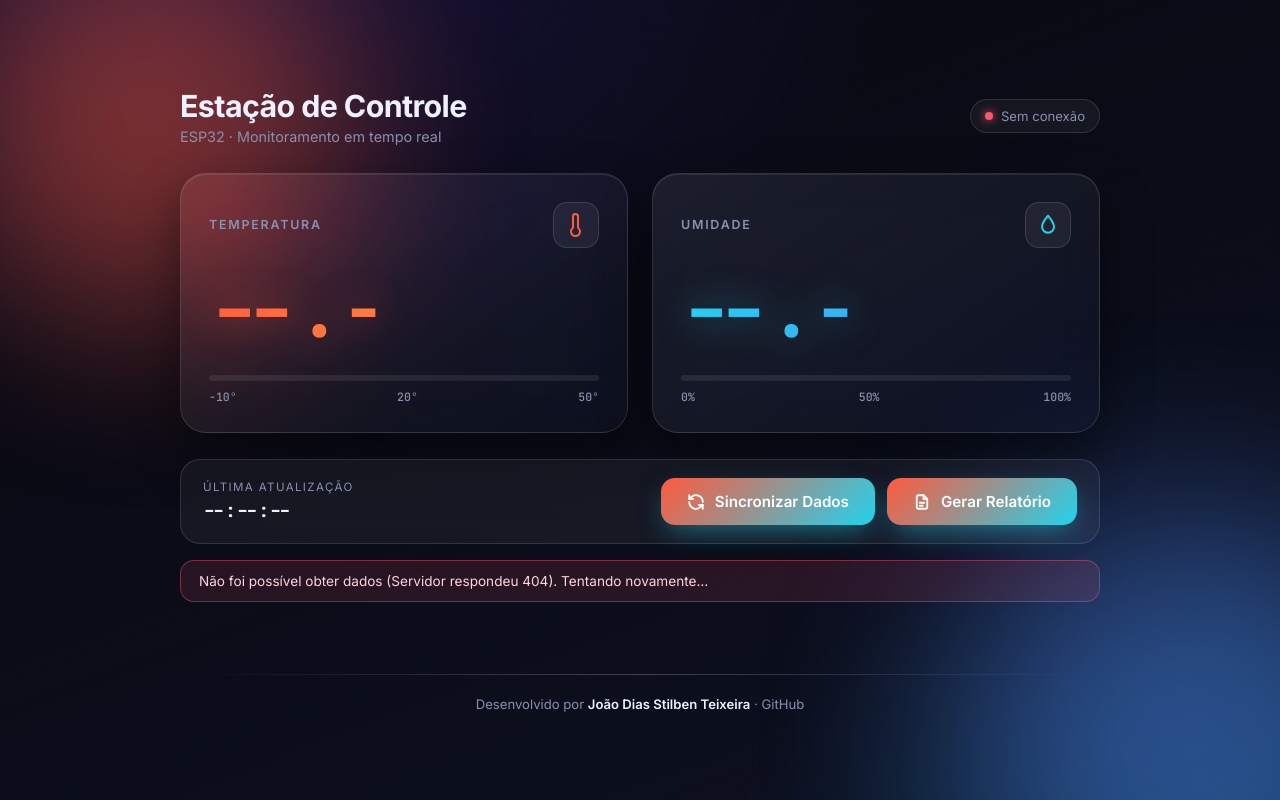
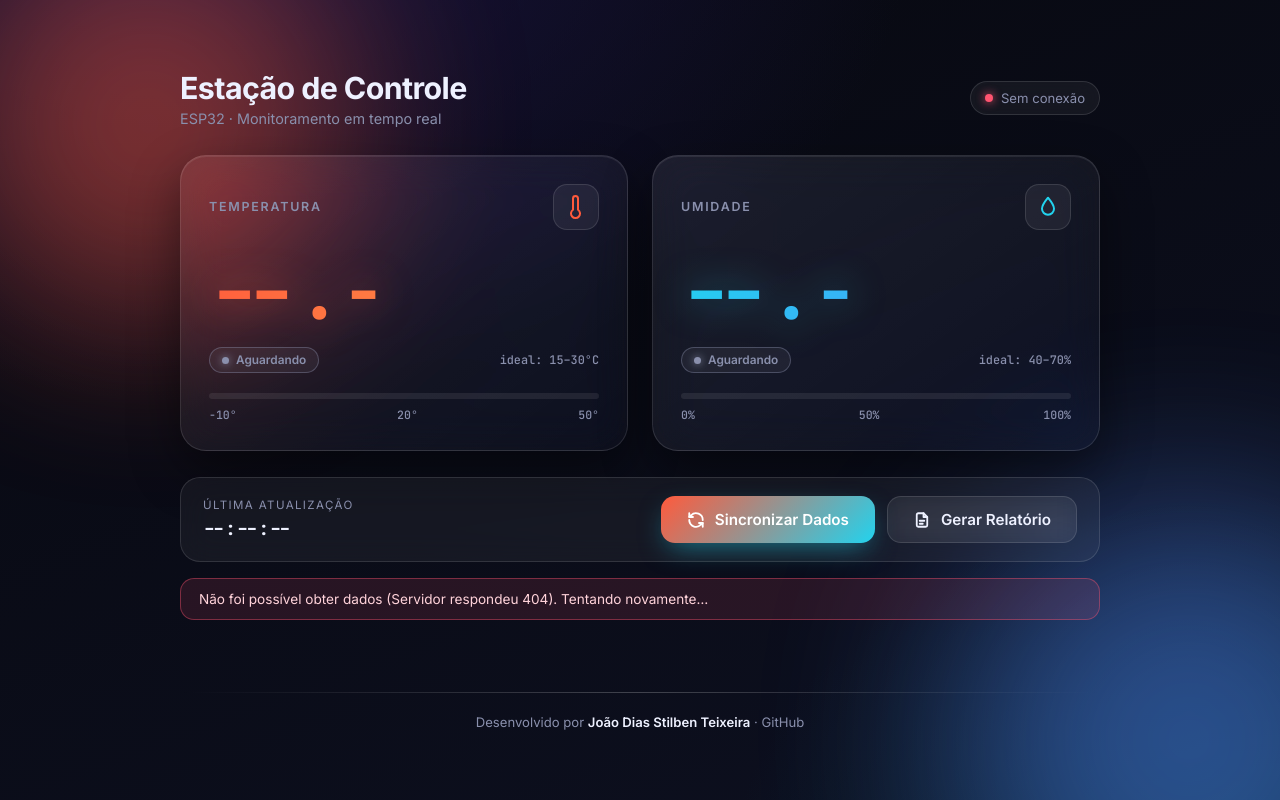
Before and after one commit to diasstilben/estacao-iot, a Flask app: page / in a window 1280 px wide. Run offline with Flask 3, Linux system fonts and the light colour scheme.

Commit message:
adiciona selos de estado, relatório e créditos ao dashboard

```diff
--- a/frontend/static/script.js
+++ b/frontend/static/script.js
@@ -6,9 +6,10 @@ const REFRESH_MS = 3000;            // atualização automática a cada 3 segund
 const TIMEOUT_MS = 2500;            // se o servidor não responder a tempo, conta como erro
 
 // Faixas consideradas "estáveis" no relatório (limites inclusivos)
+// "tags" = texto do selo em cada cartão: abaixo da faixa / dentro / acima
 const LIMITS = {
-  temp: { min: 15, max: 30, unit: "°C", name: "Temperatura" },
-  hum:  { min: 40, max: 70, unit: "%",  name: "Umidade" },
+  temp: { min: 15, max: 30, unit: "°C", name: "Temperatura", tags: { low: "Frio", ok: "Confortável", high: "Quente" } },
+  hum:  { min: 40, max: 70, unit: "%",  name: "Umidade",     tags: { low: "Seco", ok: "Confortável", high: "Úmido" } },
 };
 
 // Referências ao DOM
@@ -16,6 +17,9 @@ const $ = (id) => document.getElementById(id);
 const el = {
   tempValue: $("tempValue"), humValue: $("humValue"),
   tempBar: $("tempBar"),     humBar: $("humBar"),
+  tempCard: $("tempValue").closest(".card"), humCard: $("humValue").closest(".card"),
+  tempBadge: $("tempBadge"), humBadge: $("humBadge"),
+  tempHint: $("tempHint"),   humHint: $("humHint"),
   lastUpdate: $("lastUpdate"), lastDate: $("lastDate"),
   status: $("status"), statusText: $("statusText"),
   syncBtn: $("syncBtn"), syncLabel: $("syncLabel"),
@@ -63,11 +67,34 @@ function animateNumber(container, key, newValue) {
 const toPercent = (v, min, max) => Math.max(0, Math.min(100, ((v - min) / (max - min)) * 100));
 
 /* =========================================================
+   ESTADO DE CADA CARTÃO (selo + borda de alerta)
+   Compara o valor com a faixa em LIMITS (a mesma usada pelo
+   relatório): atualiza o texto/cor do selo e liga a classe
+   .out no cartão quando o valor está fora da faixa.
+   ========================================================= */
+function applyState(kind, card, badge, value) {
+  const verdict = evaluate(value, LIMITS[kind]);          // "ok" | "low" | "high"
+  badge.querySelector(".b-text").textContent = LIMITS[kind].tags[verdict];
+  badge.classList.remove("idle", "good", "bad");
+  badge.classList.add(verdict === "ok" ? "good" : "bad");
+  card.classList.toggle("out", verdict !== "ok");
+}
+
+// Texto "ideal: 15–30°C" sob cada número, gerado a partir de LIMITS (uma única fonte de verdade)
+for (const [kind, hint] of [["temp", el.tempHint], ["hum", el.humHint]]) {
+  const { min, max, unit } = LIMITS[kind];
+  hint.textContent = `ideal: ${min}–${max}${unit}`;
+}
+
+/* =========================================================
    ATUALIZAR A TELA COM OS DADOS RECEBIDOS
    ========================================================= */
 function render({ temperatura, umidade }) {
   animateNumber(el.tempValue, "temperatura", Number(temperatura));
   animateNumber(el.humValue,  "umidade",     Number(umidade));
+
+  applyState("temp", el.tempCard, el.tempBadge, Number(temperatura));
+  applyState("hum",  el.humCard,  el.humBadge,  Number(umidade));
 
   el.tempBar.style.width = toPercent(temperatura, -10, 50) + "%"; // escala do DHT22: -40..80, aqui -10..50 (uso comum)
   el.humBar.style.width  = toPercent(umidade, 0, 100) + "%";
--- a/frontend/static/style.css
+++ b/frontend/static/style.css
@@ -155,6 +155,14 @@ header {
   --accent-2: var(--hum-soft);
 }
 
+/* Cartão FORA DA FAIXA (classe .out aplicada pelo JS):
+   borda e halo avermelhados mesmo sem passar o mouse.
+   Fica antes do :hover para o hover ainda poder reforçar a sombra. */
+.card.out {
+  border-color: rgba(255, 84, 112, 0.55);
+  box-shadow: 0 20px 50px rgba(0, 0, 0, 0.45), 0 0 40px -10px rgba(255, 84, 112, 0.5), inset 0 1px 0 rgba(255,255,255,0.08);
+}
+
 /* Holofote que segue o mouse dentro do cartão */
 .card::before {
   content: "";
@@ -172,6 +180,8 @@ header {
   box-shadow: 0 30px 70px rgba(0, 0, 0, 0.55), 0 0 45px -8px var(--glow), inset 0 1px 0 rgba(255,255,255,0.15);
 }
 .card:hover::before { opacity: 0.35; }
+/* No hover, um cartão fora da faixa mantém a borda vermelha (não troca para a cor do dado) */
+.card.out:hover { border-color: var(--err); }
 
 .card-top {
   position: relative;
@@ -231,7 +241,7 @@ header {
 .bar {
   position: relative;
   height: 6px;
-  margin-top: 28px;
+  margin-top: 20px;
   border-radius: 99px;
   background: rgba(255,255,255,0.08);
   overflow: hidden;
@@ -251,6 +261,47 @@ header {
   color: var(--muted);
   font-family: var(--mono);
 }
+
+/* ---------- Linha de contexto: selo de estado + faixa ideal ---------- */
+.meta {
+  position: relative;
+  display: flex;
+  align-items: center;
+  justify-content: space-between;
+  flex-wrap: wrap;
+  gap: 8px 12px;
+  margin-top: 18px;
+}
+.hint {
+  font-family: var(--mono);
+  font-size: 0.74rem;
+  color: var(--muted);
+}
+
+/* Selo (pílula) com pontinho colorido. Estados: .idle / .good / .bad */
+.badge {
+  --b: var(--muted);
+  display: inline-flex;
+  align-items: center;
+  gap: 7px;
+  padding: 5px 12px;
+  border-radius: 99px;
+  font-size: 0.74rem;
+  font-weight: 600;
+  color: var(--b);
+  background: rgba(255, 255, 255, 0.05);
+  border: 1px solid color-mix(in srgb, var(--b) 40%, transparent);
+  transition: color 0.4s, border-color 0.4s, background 0.4s;
+}
+.badge .b-dot {
+  width: 7px; height: 7px;
+  border-radius: 50%;
+  background: var(--b);
+  box-shadow: 0 0 8px var(--b);
+  transition: background 0.4s, box-shadow 0.4s;
+}
+.badge.good { --b: var(--ok);  background: rgba(61, 220, 151, 0.10); }
+.badge.bad  { --b: var(--err); background: rgba(255, 84, 112, 0.10); }
 
 /* =========================================================
    5. RODAPÉ: hora da última atualização + botões
@@ -313,6 +364,24 @@ footer {
 .sync-btn:disabled { cursor: progress; filter: saturate(0.7); }
 .sync-btn svg { width: 18px; height: 18px; transition: transform 0.4s; }
 .sync-btn:hover svg { transform: rotate(90deg); }
+
+/* Variante secundária (Gerar Relatório): vidro com borda, sem o gradiente chamativo.
+   O padding é 1px menor por lado para compensar a borda e manter a mesma altura do botão principal. */
+.sync-btn--ghost {
+  padding: 13px 25px;
+  color: var(--text);
+  background: rgba(255, 255, 255, 0.06);
+  border: 1px solid var(--glass-border);
+  box-shadow: none;
+  backdrop-filter: blur(12px);
+  -webkit-backdrop-filter: blur(12px);
+}
+.sync-btn--ghost:hover {
+  filter: none;
+  background: rgba(255, 255, 255, 0.11);
+  border-color: rgba(34, 211, 238, 0.55);
+  box-shadow: 0 0 26px -8px var(--hum-glow);
+}
 
 /* Enquanto sincroniza, o ícone gira sem parar */
 .sync-btn.loading svg { animation: spin 0.8s linear infinite; }
@@ -489,6 +558,13 @@ footer {
 .modal-close:hover  { background: rgba(255,255,255,0.14); border-color: var(--state); }
 .modal-close:active { transform: scale(0.95); }
 
+/* Celular: os botões empilham e ocupam a largura toda (mais fáceis de tocar) */
+@media (max-width: 680px) {
+  .last-update { width: 100%; }
+  .actions { width: 100%; flex-direction: column; }
+  .sync-btn { width: 100%; justify-content: center; }
+}
+
 /* Respeita quem prefere menos movimento */
 @media (prefers-reduced-motion: reduce) {
   *, *::before, *::after { animation: none !important; transition: none !important; }
--- a/frontend/templates/index.html
+++ b/frontend/templates/index.html
@@ -42,6 +42,13 @@
           </div>
         </div>
         <div class="value" id="tempValue"><span class="num">--.-</span><span class="unit">°C</span></div>
+
+        <!-- Selo de estado + faixa ideal (preenchidos pelo JS a partir de LIMITS) -->
+        <div class="meta">
+          <span class="badge idle" id="tempBadge"><i class="b-dot"></i><span class="b-text">Aguardando</span></span>
+          <span class="hint" id="tempHint"></span>
+        </div>
+
         <div class="bar"><div class="bar-fill" id="tempBar"></div></div>
         <div class="scale"><span>-10°</span><span>20°</span><span>50°</span></div>
       </article>
@@ -57,6 +64,12 @@
           </div>
         </div>
         <div class="value" id="humValue"><span class="num">--.-</span><span class="unit">%</span></div>
+
+        <div class="meta">
+          <span class="badge idle" id="humBadge"><i class="b-dot"></i><span class="b-text">Aguardando</span></span>
+          <span class="hint" id="humHint"></span>
+        </div>
+
         <div class="bar"><div class="bar-fill" id="humBar"></div></div>
         <div class="scale"><span>0%</span><span>50%</span><span>100%</span></div>
       </article>
@@ -68,7 +81,7 @@
         <strong id="lastUpdate">--:--:--</strong><span id="lastDate"></span>
       </div>
 
-      <!-- Grupo de ações: os dois botões usam a mesma classe .sync-btn (mesmo estilo visual) -->
+      <!-- Grupo de ações: "Sincronizar" é o botão principal; "Gerar Relatório" é secundário (.sync-btn--ghost) -->
       <div class="actions">
         <button class="sync-btn" id="syncBtn" type="button">
           <svg viewBox="0 0 24 24" fill="none" stroke="currentColor" stroke-width="2.4" stroke-linecap="round" stroke-linejoin="round">
@@ -78,7 +91,7 @@
           <span id="syncLabel">Sincronizar Dados</span>
         </button>
 
-        <button class="sync-btn" id="reportBtn" type="button">
+        <button class="sync-btn sync-btn--ghost" id="reportBtn" type="button">
           <svg viewBox="0 0 24 24" fill="none" stroke="currentColor" stroke-width="2.4" stroke-linecap="round" stroke-linejoin="round">
             <path d="M14 3H7a2 2 0 0 0-2 2v14a2 2 0 0 0 2 2h10a2 2 0 0 0 2-2V8z"/>
             <path d="M14 3v5h5"/><path d="M9 13h6"/><path d="M9 17h4"/>
@@ -90,7 +103,7 @@
 
     <div class="error" id="errorBox"></div>
 
-    <!-- Créditos do criador (troque o nome e o link pelos seus) -->
+    <!-- Créditos do criador -->
     <div class="credits">
       Desenvolvido por <strong>João Dias Stilben Teixeira</strong> · <a href="https://github.com/diasstilben" target="_blank" rel="noopener">GitHub</a>
     </div>
```
